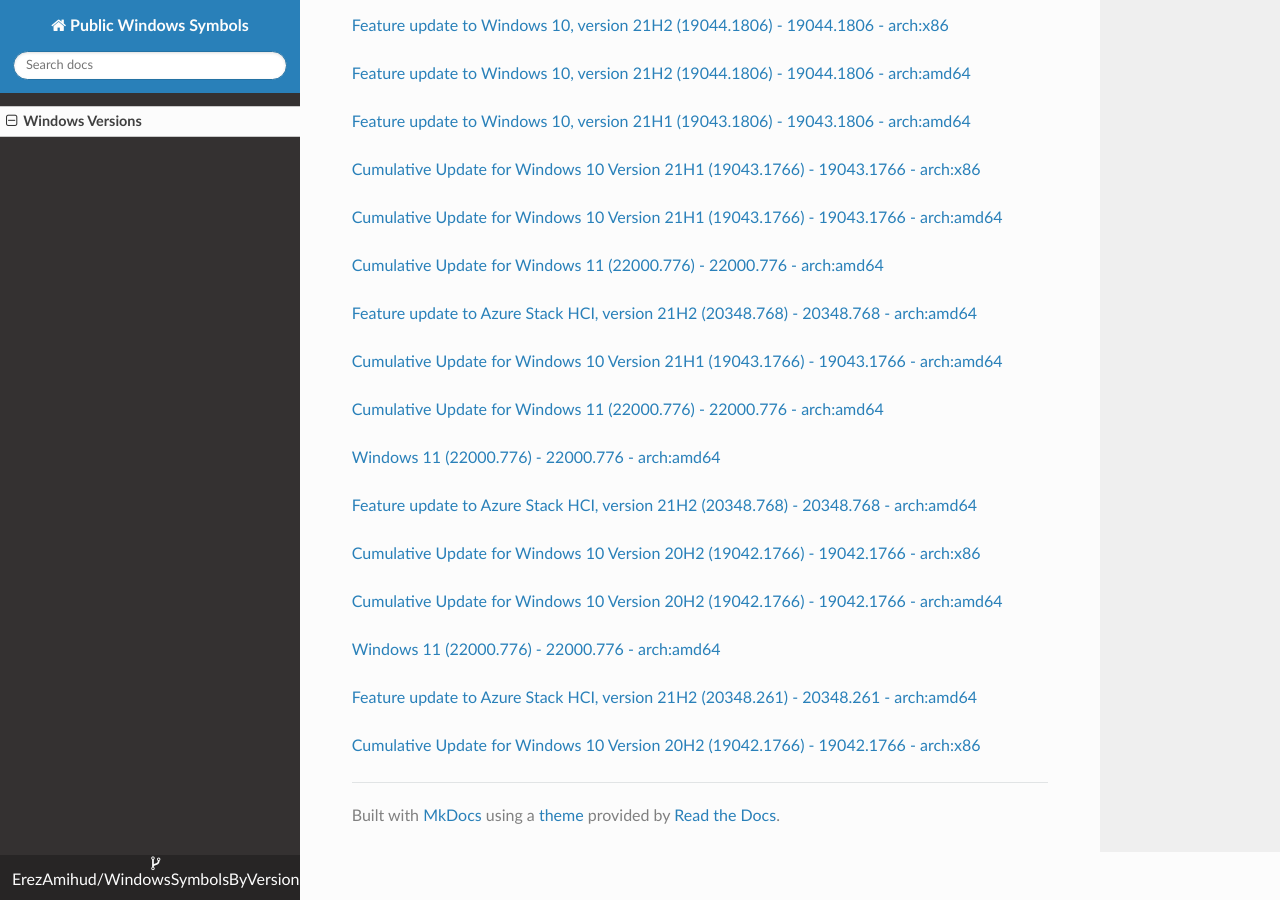
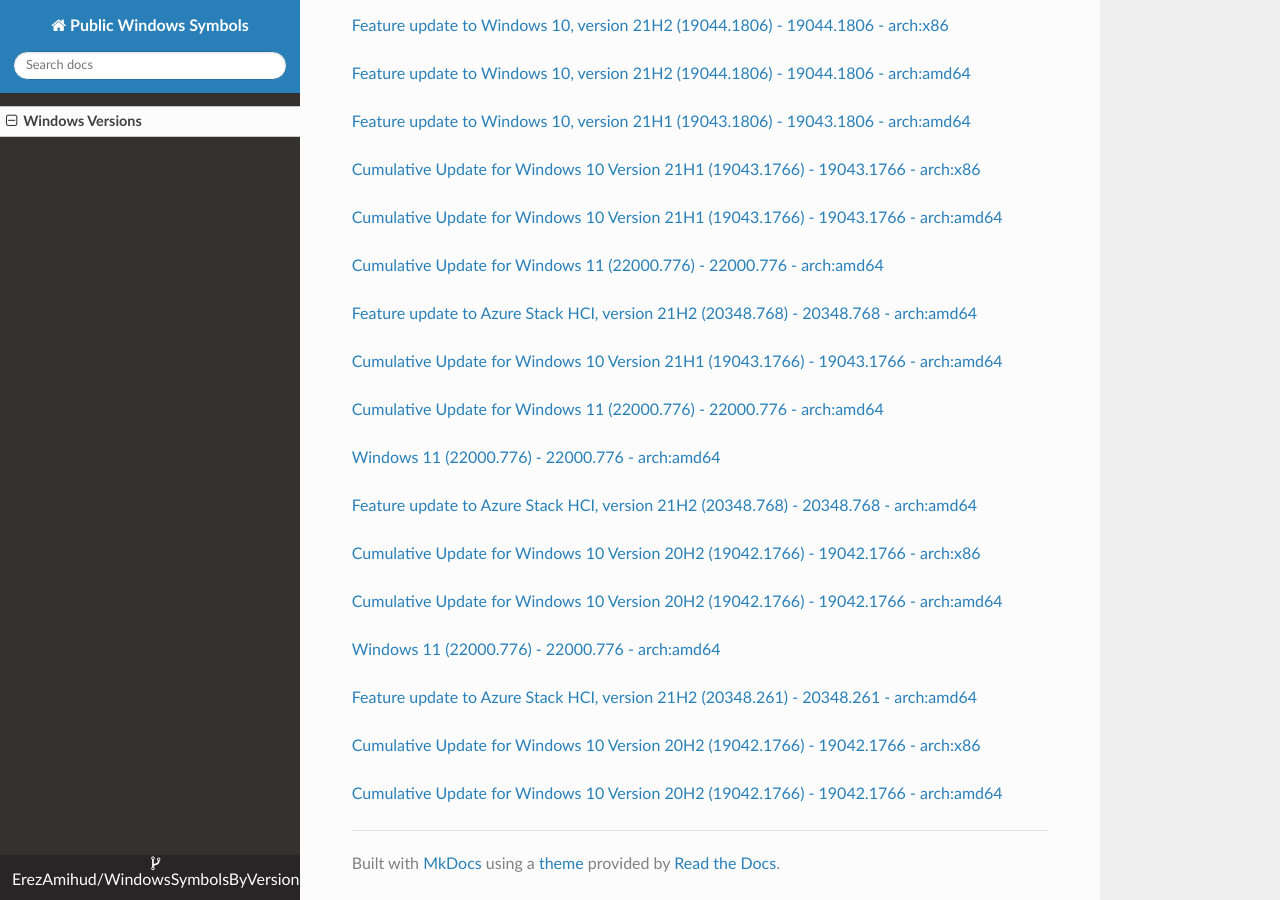
Before and after one commit to ErezAmihud/WindowsSymbolsByVersion, an MkDocs documentation site: the page built from docs/index.md, in a window 1280 px wide and 900 px high, scrolled down 60293 px. Built offline with MkDocs 1.6.1, drawn with Linux system fonts in a browser that asks for light colours; nearby versions of some CDN libraries.

Commit message:
Automated commit, add manifest for 848a952a-f77e-49c2-95b2-b5a36c3e8cc2

```diff
--- a/docs/index.md
+++ b/docs/index.md
@@ -3583,3 +3583,6 @@
 
 
 [Cumulative Update for Windows 10 Version 20H2 (19042.1766) - 19042.1766 - arch:x86](https://github.com/ErezAmihud/WindowsSymbolsByVersion/blob/main/manifests/d0d0ccf1-6e1d-4b8d-b794-c45b802bfe31.manifest)
+
+
+[Cumulative Update for Windows 10 Version 20H2 (19042.1766) - 19042.1766 - arch:amd64](https://github.com/ErezAmihud/WindowsSymbolsByVersion/blob/main/manifests/848a952a-f77e-49c2-95b2-b5a36c3e8cc2.manifest)
```
Also changed, not shown: process_builds.json (+1 -1 lines).
